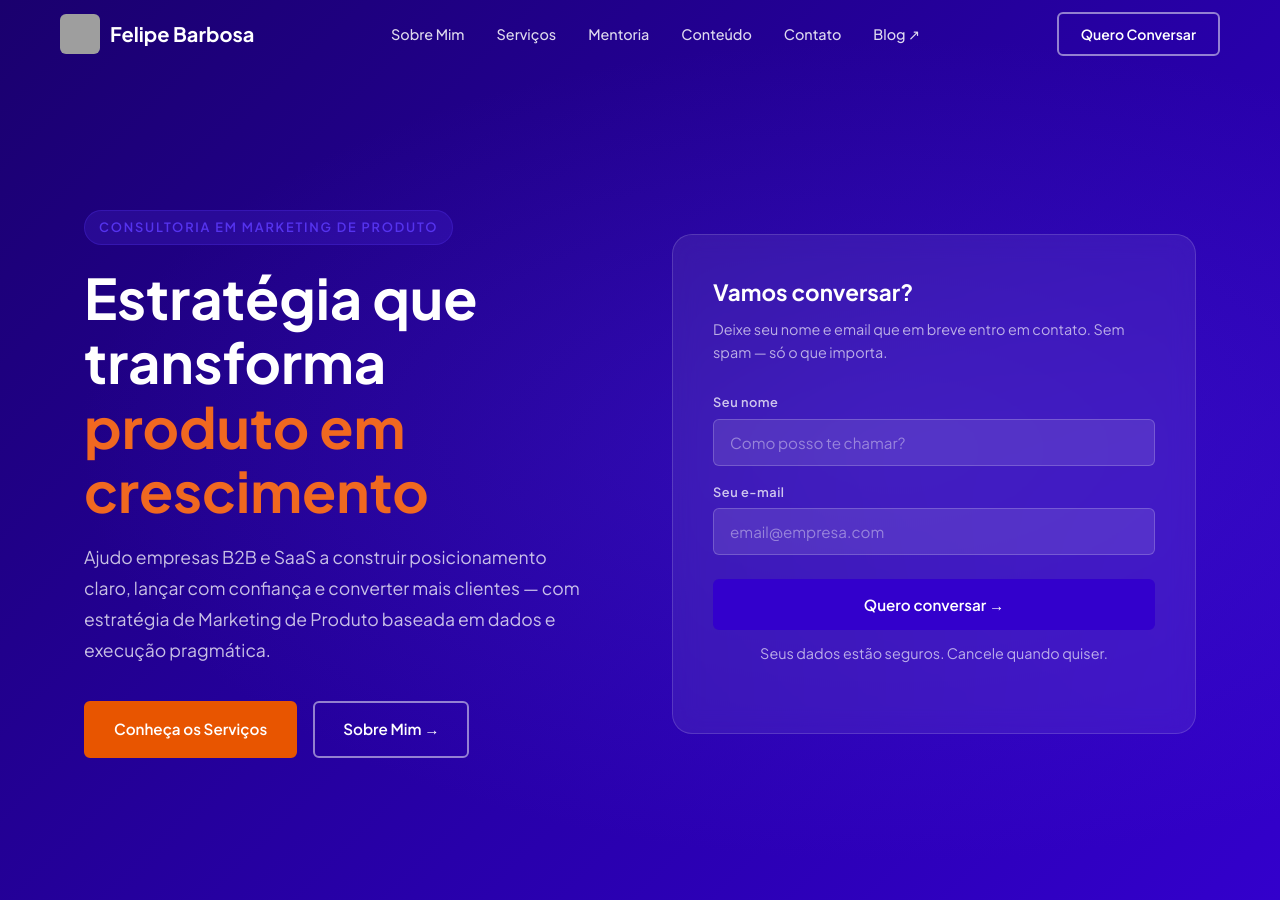
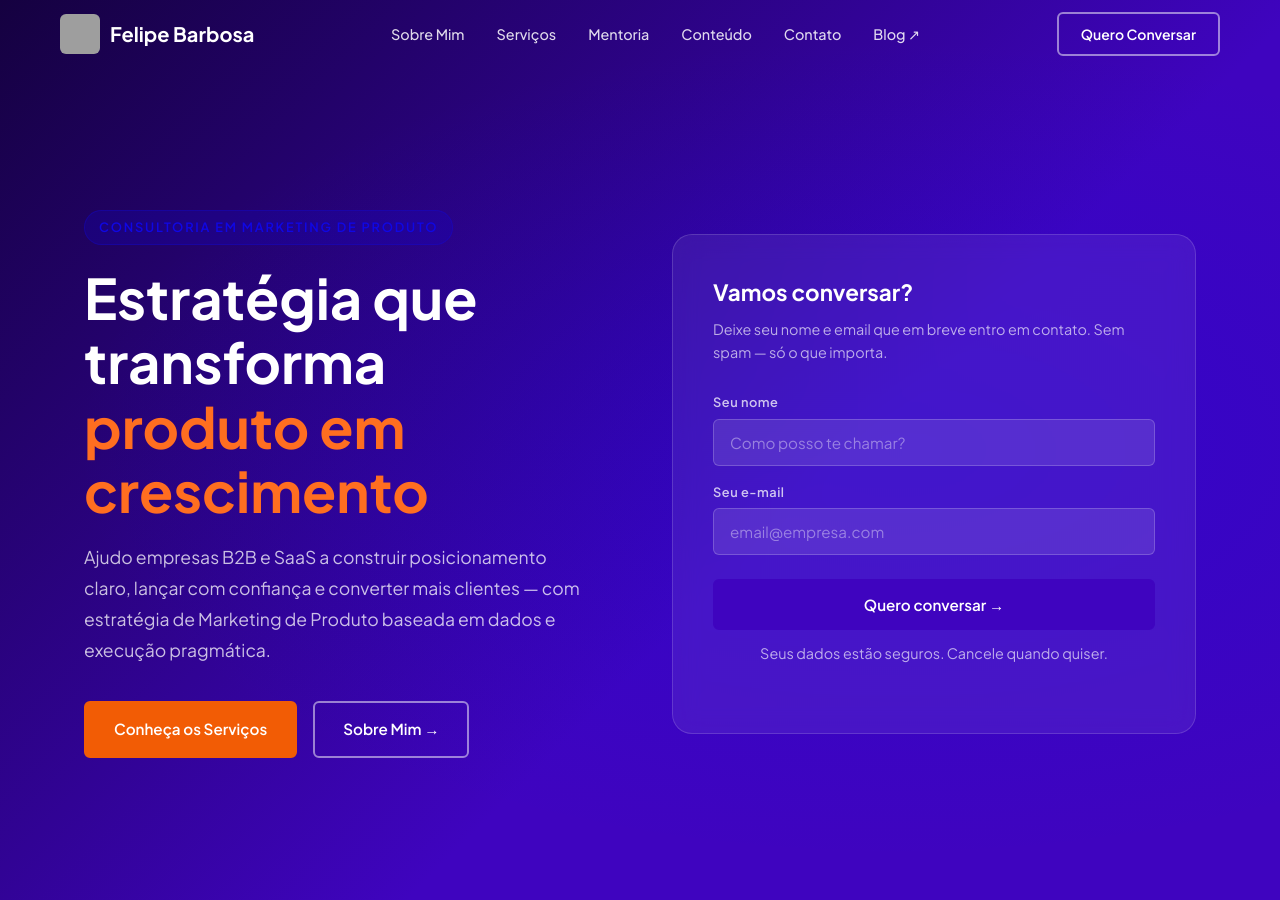
Before and after one commit to felipe-c-barbosa/claude-code-project, a Jekyll site: the page built from consultoria.html, in a window 1280 px wide and 900 px high. Built offline with Jekyll 4.4.1, drawn with Linux system fonts in a browser that asks for light colours; grey boxes are pictures that could not be loaded.

Commit message:
fix: align consultoria color tokens with brand palette

```diff
--- a/assets/css/landing.css
+++ b/assets/css/landing.css
@@ -6,15 +6,15 @@
 *, *::before, *::after { box-sizing: border-box; margin: 0; padding: 0; }
 
 :root {
-  --navy:      #1a006e;
-  --navy-mid:  #2800aa;
-  --teal:      #3300cc;
-  --teal-lt:   #5533ee;
-  --gold:      #e85500;
-  --gold-lt:   #f06820;
+  --navy:      #150140;
+  --navy-mid:  #3f04bf;
+  --teal:      #3f04bf;
+  --teal-lt:   #1007e3;
+  --gold:      #f25c05;
+  --gold-lt:   #ff6e20;
   --white:     #ffffff;
-  --off-white: #fff3e8;
-  --gray-100:  #f5ede0;
+  --off-white: #fff9e6;
+  --gray-100:  #f2e6c2;
   --gray-300:  #c8bdb0;
   --gray-500:  #7a6e66;
   --gray-700:  #3d3530;
@@ -240,7 +240,7 @@ a { color: inherit; text-decoration: none; }
 .hero-bg {
   position: absolute;
   inset: 0;
-  background: linear-gradient(135deg, var(--navy) 0%, var(--navy-mid) 60%, #3300cc 100%);
+  background: linear-gradient(135deg, var(--navy) 0%, var(--navy-mid) 60%, #3f04bf 100%);
 }
 
 /* Placeholder for hero background image */
@@ -256,7 +256,7 @@ a { color: inherit; text-decoration: none; }
 .hero-overlay {
   position: absolute;
   inset: 0;
-  background: radial-gradient(ellipse at 70% 50%, rgba(85,51,238,.25) 0%, transparent 65%);
+  background: radial-gradient(ellipse at 70% 50%, rgba(16,7,227,.25) 0%, transparent 65%);
 }
 
 .hero-inner {
@@ -281,9 +281,9 @@ a { color: inherit; text-decoration: none; }
   color: var(--teal-lt);
   margin-bottom: 20px;
   padding: 6px 14px;
-  background: rgba(85,51,238,.2);
+  background: rgba(16,7,227,.2);
   border-radius: 100px;
-  border: 1px solid rgba(85,51,238,.3);
+  border: 1px solid rgba(16,7,227,.3);
 }
 
 .hero-title {
@@ -560,7 +560,7 @@ a { color: inherit; text-decoration: none; }
   width: 48px;
   height: 48px;
   border-radius: var(--radius-sm);
-  background: rgba(51, 0, 204, .08);
+  background: rgba(63, 4, 191, .08);
   display: flex;
   align-items: center;
   justify-content: center;
@@ -586,7 +586,7 @@ a { color: inherit; text-decoration: none; }
   flex-shrink: 0;
   width: 22px; height: 22px;
   border-radius: 50%;
-  background: rgba(51,0,204,.12);
+  background: rgba(63, 4, 191, .12);
   display: flex;
   align-items: center;
   justify-content: center;
@@ -635,7 +635,7 @@ a { color: inherit; text-decoration: none; }
 .service-icon {
   width: 52px; height: 52px;
   border-radius: var(--radius-sm);
-  background: rgba(51,0,204,.1);
+  background: rgba(63, 4, 191, .1);
   display: flex;
   align-items: center;
   justify-content: center;
@@ -691,13 +691,13 @@ a { color: inherit; text-decoration: none; }
 .mentorship-bg {
   position: absolute;
   inset: 0;
-  background: linear-gradient(135deg, var(--navy) 0%, var(--navy-mid) 60%, #3300cc 100%);
+  background: linear-gradient(135deg, var(--navy) 0%, var(--navy-mid) 60%, #3f04bf 100%);
 }
 
 .mentorship-overlay {
   position: absolute;
   inset: 0;
-  background: radial-gradient(ellipse at 70% 50%, rgba(85,51,238,.25) 0%, transparent 65%);
+  background: radial-gradient(ellipse at 70% 50%, rgba(16,7,227,.25) 0%, transparent 65%);
 }
 
 .mentorship .container {
@@ -806,7 +806,7 @@ a { color: inherit; text-decoration: none; }
   letter-spacing: .08em;
   text-transform: uppercase;
   color: var(--teal);
-  background: rgba(51,0,204,.08);
+  background: rgba(63, 4, 191, .08);
   padding: 3px 10px;
   border-radius: 100px;
 }
@@ -858,7 +858,7 @@ a { color: inherit; text-decoration: none; }
   content: '';
   position: absolute;
   inset: 0;
-  background: radial-gradient(ellipse at 50% 120%, rgba(232,85,0,.25) 0%, transparent 65%);
+  background: radial-gradient(ellipse at 50% 120%, rgba(242,92,5,.25) 0%, transparent 65%);
 }
 
 .cta-inner { position: relative; z-index: 1; max-width: 640px; margin-inline: auto; padding-inline: 24px; }
```
